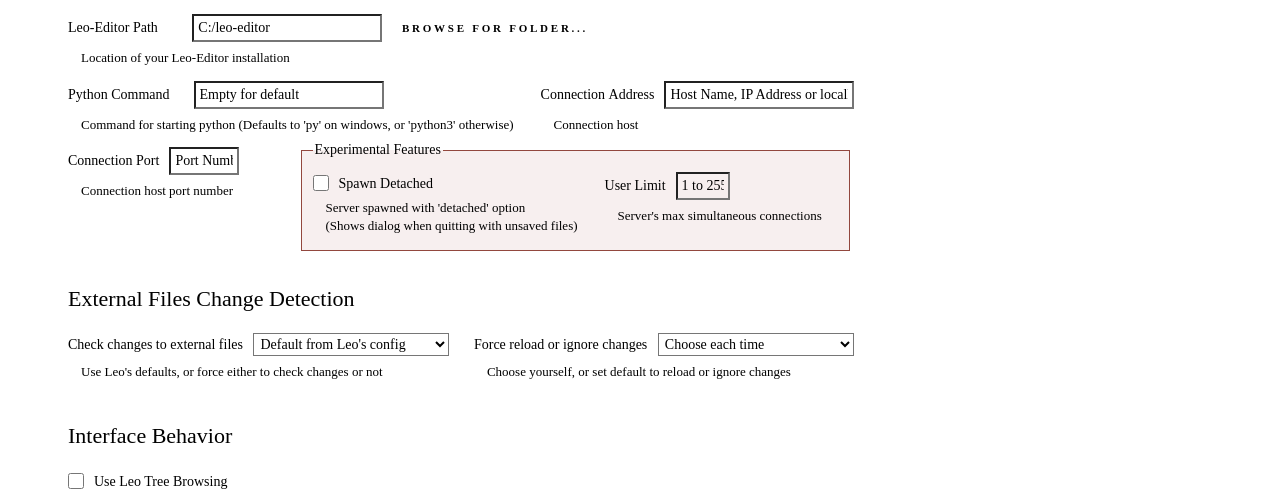
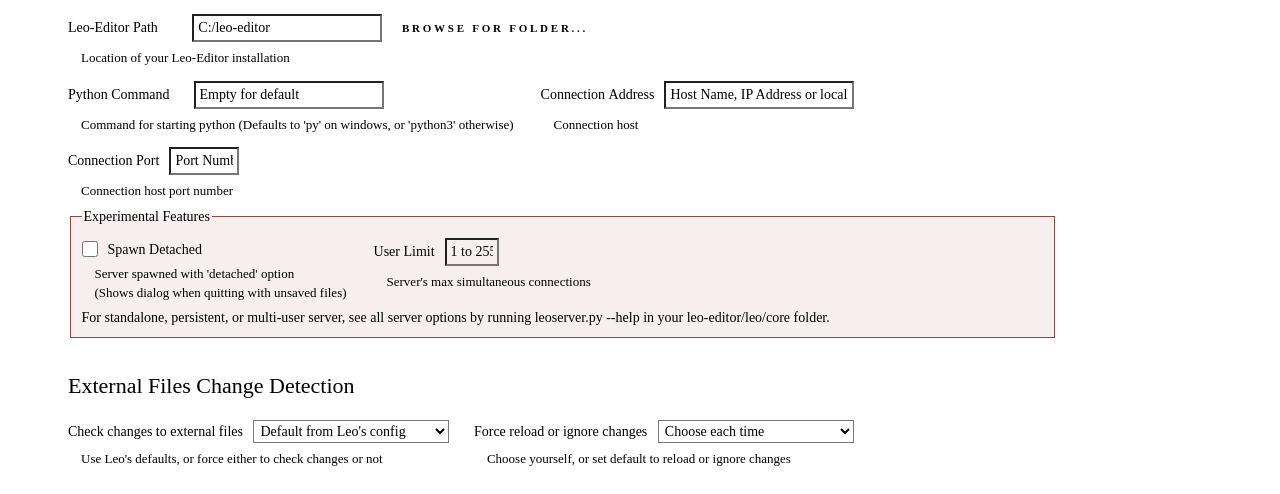
Before and after one commit to boltex/leointeg, a website built with webpack: page src/webviews/settingsPanel/index.html in a window 1280 px wide. Shown: the part 549-1043 px from the top of the page. Built offline with nearby package versions, Linux system fonts and the light colour scheme.

Commit message:
Fixed text for more server details in index.html of settings.

```diff
--- a/src/constants.ts
+++ b/src/constants.ts
@@ -98,7 +98,7 @@
      * * Basic user messages strings for messages and dialogs
      */
     public static USER_MESSAGES = {
-        SCRIPT_BUTTON: "Creates a button from selected node",
+        SCRIPT_BUTTON: "from selected node",
         SCRIPT_BUTTON_TOOLTIP:
             "Creates a new button with the presently selected node.\n" +
             "For example, to run a script on any part of an outline:\n" +
--- a/src/webviews/settingsPanel/index.html
+++ b/src/webviews/settingsPanel/index.html
@@ -191,7 +191,12 @@
                 </div>
                 <span class="setting__hint">Server's max simultaneous connections</span>
               </div>
-
+              <br>
+              <p>For standalone, persistent, or multi-user server,
+                see all server options by running
+                <span>leoserver.py --help</span>
+                in your leo-editor/leo/core folder.
+              </p>
             </fieldset>
 
           </div>
--- a/src/webviews/settingsPanel/scss/main.scss
+++ b/src/webviews/settingsPanel/scss/main.scss
@@ -921,6 +921,15 @@
   border-width: 1px;
   background-color: #80000010;
   border-color: #92473e;
+  p {
+    margin: 0;
+    padding-right: 1em;
+    width: 100%;
+    color: var(--color-foreground--65);
+    span {
+      color: var(--color-foreground);
+    }
+  }
 }
 
 // .setting--expandable {
```
Also changed, not shown: README.md, 1 other file.
